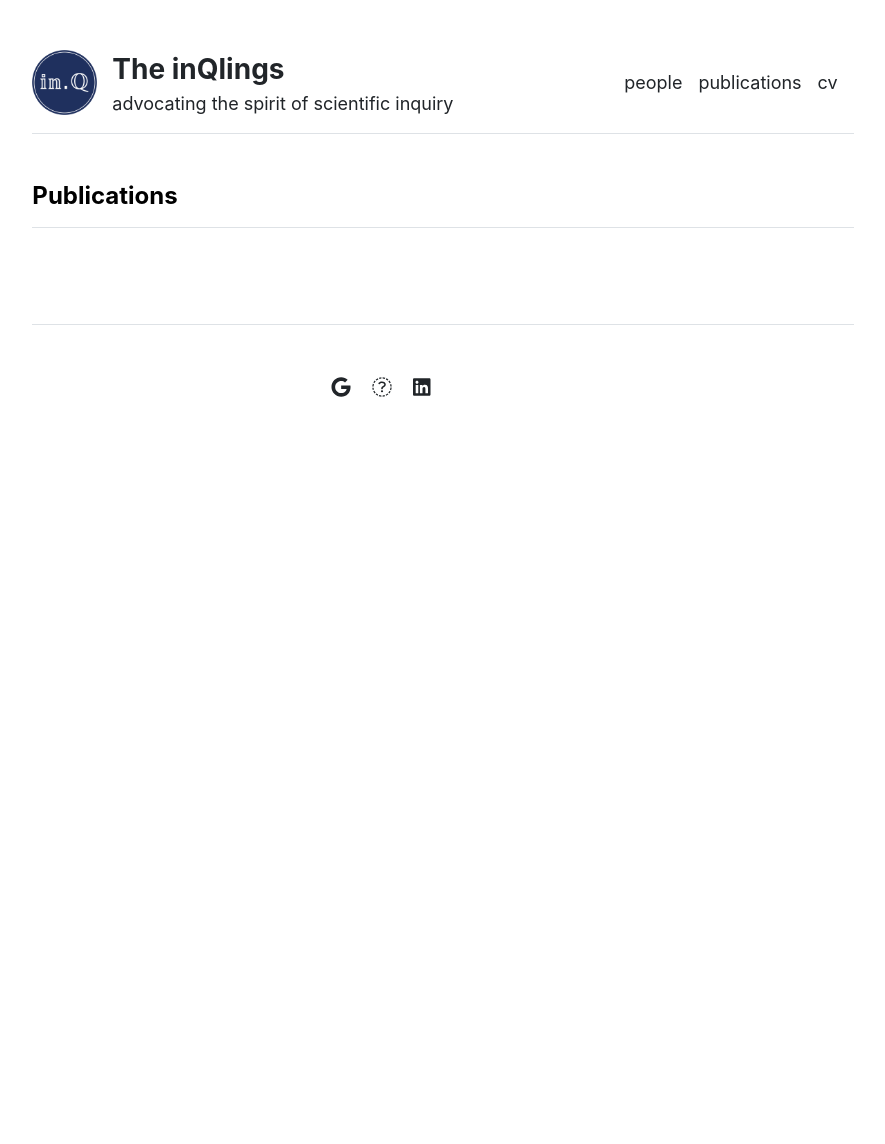
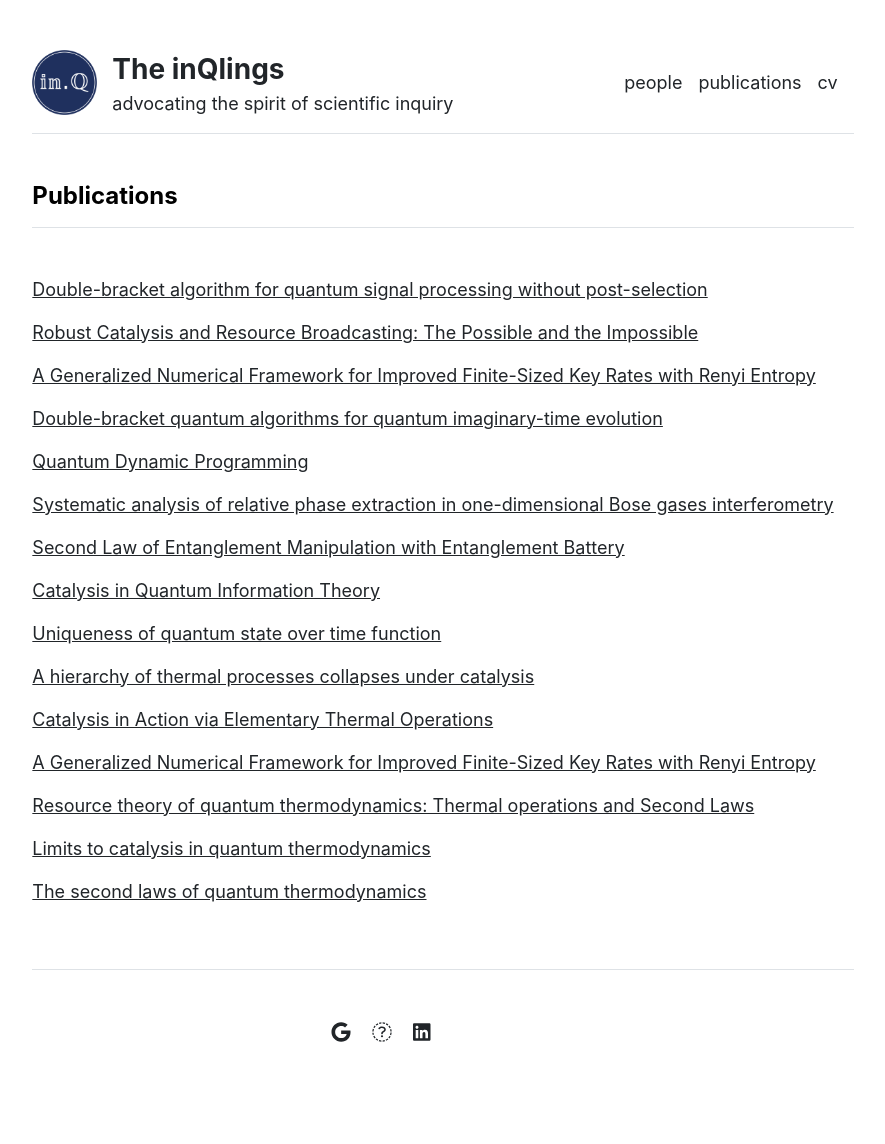
Before and after one commit to nelly-ng/nelly-ng.github.io, a Jekyll site: the page built from publications.md, in a window 1280 px wide. Shown: the whole page, without its empty margins (197-1082 px from the left). Built offline with Jekyll 4.4.1, drawn with Linux system fonts in a browser that asks for light colours; before the commit the page ends 900 px from its top, so only the background shows below that.

Commit message:
Update publications.yml

```diff
--- a/_data/publications.yml
+++ b/_data/publications.yml
@@ -1,40 +1,20 @@
 featured:
-  - name: "Double-bracket algorithm for quantum signal processing without post-selection"
-  - name: "Robust Catalysis and Resource Broadcasting: The Possible and the Impossible"
+- {name: 'Double-bracket algorithm for quantum signal processing without post-selection'}
+- {name: 'Robust Catalysis and Resource Broadcasting: The Possible and the Impossible'}
 
 index:
-  "2025":
-    - name: "Double-bracket algorithm for quantum signal processing without post-selection"
-      url: "https://arxiv.org/abs/2504.01077"
-    - name: "A Generalized Numerical Framework for Improved Finite-Sized Key Rates with Renyi Entropy"
-      url: "https://arxiv.org/abs/2502.02319"
-  "2024":
-    - name: "Robust Catalysis and Resource Broadcasting: The Possible and the Impossible"
-      url: "https://arxiv.org/abs/2412.06900"
-    - name: "Double-bracket quantum algorithms for quantum imaginary-time evolution"
-      url: "https://arxiv.org/abs/2412.04554"
-    - name: "Quantum Dynamic Programming"
-      url: "https://arxiv.org/abs/2403.09187"
-    - name: "Systematic analysis of relative phase extraction in one-dimensional Bose gases interferometry"
-      url: "https://arxiv.org/abs/2403.05528"
-    - name: "Second Law of Entanglement Manipulation with Entanglement Battery"
-      url: "https://arxiv.org/abs/2405.10599"
-  "2023":
-    - name: "Catalysis in Quantum Information Theory"
-      url: "https://arxiv.org/abs/2306.00798"
-    - name: "Uniqueness of quantum state over time function"
-      url: "https://arxiv.org/abs/2308.12752"
-    - name: "A hierarchy of thermal processes collapses under catalysis"
-      url: "https://arxiv.org/abs/2303.13020"
-  "2022":
-    - name: "Catalysis in Action via Elementary Thermal Operations"
-      url: "https://arxiv.org/abs/2209.15213"
-  "2018":
-    - name: "Resource theory of quantum thermodynamics: Thermal operations and Second Laws"
-      url: "https://arxiv.org/abs/1805.09564"
-  "2014":
-    - name: "Limits to catalysis in quantum thermodynamics"
-      url: "https://arxiv.org/abs/1405.3039"
-  "2013":
-    - name: "The second laws of quantum thermodynamics"
-      url: "https://arxiv.org/abs/1305.5278"
+- {name: 'Double-bracket algorithm for quantum signal processing without post-selection', url: 'https://arxiv.org/abs/2504.01077'}
+- {name: 'Robust Catalysis and Resource Broadcasting: The Possible and the Impossible', url: 'https://arxiv.org/abs/2412.06900'}
+- {name: 'A Generalized Numerical Framework for Improved Finite-Sized Key Rates with Renyi Entropy', url: 'https://arxiv.org/abs/2502.02319'}
+- {name: 'Double-bracket quantum algorithms for quantum imaginary-time evolution', url: 'https://arxiv.org/abs/2412.04554'}
+- {name: 'Quantum Dynamic Programming', url: 'https://arxiv.org/abs/2403.09187'}
+- {name: 'Systematic analysis of relative phase extraction in one-dimensional Bose gases interferometry', url: 'https://arxiv.org/abs/2403.05528'}
+- {name: 'Second Law of Entanglement Manipulation with Entanglement Battery', url: 'https://arxiv.org/abs/2405.10599'}
+- {name: 'Catalysis in Quantum Information Theory', url: 'https://arxiv.org/abs/2306.00798'}
+- {name: 'Uniqueness of quantum state over time function', url: 'https://arxiv.org/abs/2308.12752'}
+- {name: 'A hierarchy of thermal processes collapses under catalysis', url: 'https://arxiv.org/abs/2303.13020'}
+- {name: 'Catalysis in Action via Elementary Thermal Operations', url: 'https://arxiv.org/abs/2209.15213'}
+- {name: 'A Generalized Numerical Framework for Improved Finite-Sized Key Rates with Renyi Entropy', url: 'https://arxiv.org/abs/2502.02319'}
+- {name: 'Resource theory of quantum thermodynamics: Thermal operations and Second Laws', url: 'https://arxiv.org/abs/1805.09564'}
+- {name: 'Limits to catalysis in quantum thermodynamics', url: 'https://arxiv.org/abs/1405.3039'}
+- {name: 'The second laws of quantum thermodynamics', url: 'https://arxiv.org/abs/1305.5278'}
```
